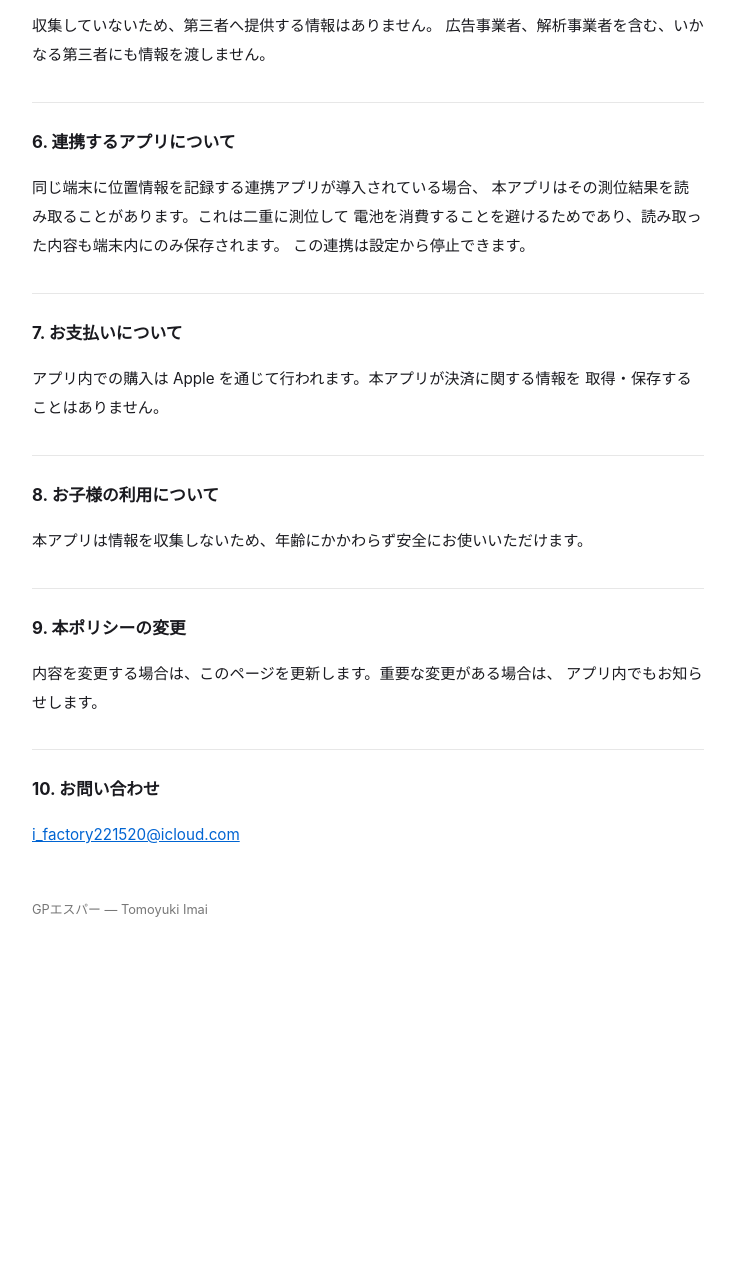
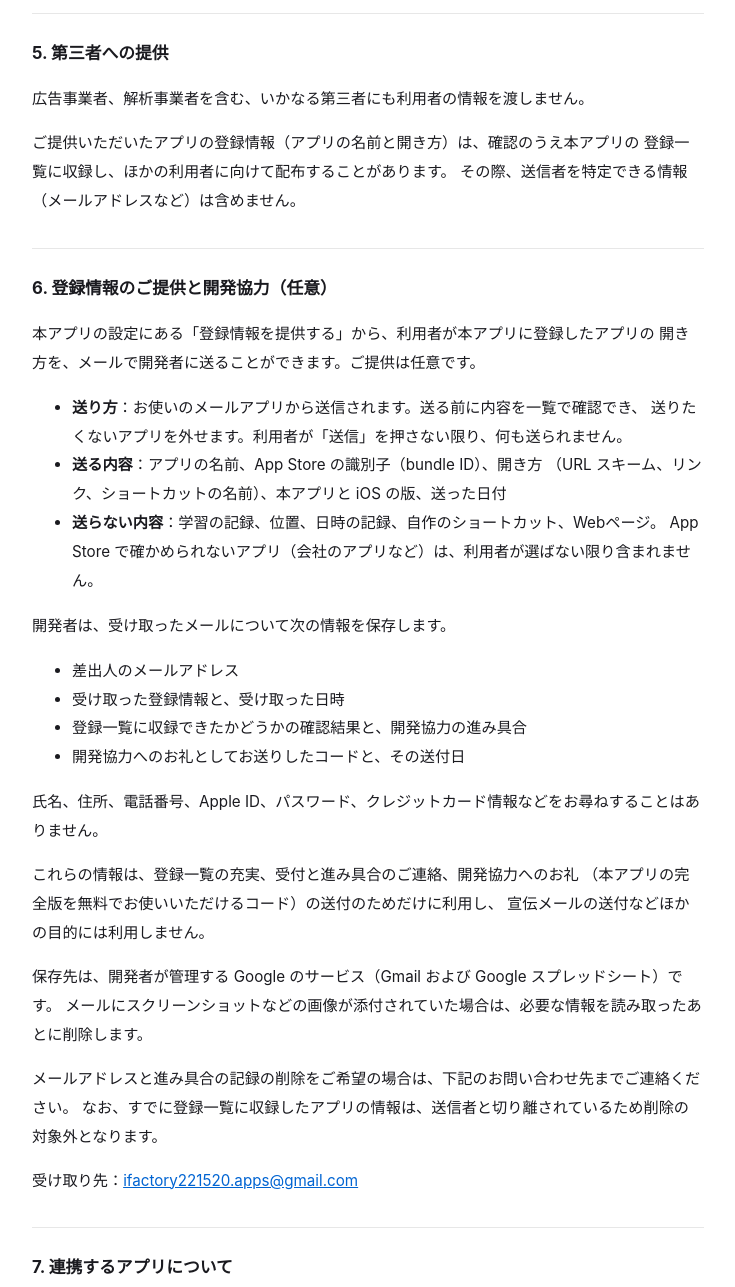
Before and after one commit to ifactory221520-wq/gpesper, a plain HTML site: page privacy.html in a window 1280 px wide. Shown: the part 1378-2665 px from the top of the page, without its empty margins (272-1007 px from the left). Before the commit the page ends 2381 px from the top, so only its background shows below. Drawn offline with Linux system fonts and the light colour scheme.

Commit message:
Update privacy.html

```diff
--- a/privacy.html
+++ b/privacy.html
@@ -21,14 +21,16 @@ footer{margin-top:48px;color:#777;font-size:.8rem}
 <body>
 <main>
 <h1>プライバシーポリシー</h1>
-<p class="sub">GPエスパー ／ 最終更新 2026年8月29日</p>
+<p class="sub">GPエスパー ／ 最終更新 2026年9月16日</p>
 
 <p>GPエスパー（以下「本アプリ」）における、利用者の情報の取り扱いについて定めます。</p>
 
 <h2>1. 開発者が収集する情報</h2>
-<p><strong>本アプリは、利用者に関するいかなる情報も収集しません。</strong>
+<p><strong>本アプリは、利用者に関する情報を自動で収集することはありません。</strong>
 開発者のサーバーへ情報を送信する仕組みは、本アプリの中に存在しません。
 広告および解析のための第三者製の部品も、一切組み込んでいません。</p>
+<p>ただし、利用者がご自身の意思でメールを送った場合に限り、そのメールの内容と
+差出人のメールアドレスを開発者が受け取ります（「6. 登録情報のご提供と開発協力」）。</p>
 
 <h2>2. 端末内に保存される情報</h2>
 <p>本アプリは、予測の精度を高めるために、次の情報を<strong>お使いの端末の中にのみ</strong>保存します。
@@ -60,27 +62,57 @@ footer{margin-top:48px;color:#777;font-size:.8rem}
 <p>また、本アプリを端末から削除すると、保存されていた内容もあわせて削除されます。</p>
 
 <h2>5. 第三者への提供</h2>
-<p>収集していないため、第三者へ提供する情報はありません。
-広告事業者、解析事業者を含む、いかなる第三者にも情報を渡しません。</p>
+<p>広告事業者、解析事業者を含む、いかなる第三者にも利用者の情報を渡しません。</p>
+<p>ご提供いただいたアプリの登録情報（アプリの名前と開き方）は、確認のうえ本アプリの
+登録一覧に収録し、ほかの利用者に向けて配布することがあります。
+その際、送信者を特定できる情報（メールアドレスなど）は含めません。</p>
 
-<h2>6. 連携するアプリについて</h2>
+<h2>6. 登録情報のご提供と開発協力（任意）</h2>
+<p>本アプリの設定にある「登録情報を提供する」から、利用者が本アプリに登録したアプリの
+開き方を、メールで開発者に送ることができます。ご提供は任意です。</p>
+<ul>
+<li><strong>送り方</strong>：お使いのメールアプリから送信されます。送る前に内容を一覧で確認でき、
+送りたくないアプリを外せます。利用者が「送信」を押さない限り、何も送られません。</li>
+<li><strong>送る内容</strong>：アプリの名前、App Store の識別子（bundle ID）、開き方
+（URL スキーム、リンク、ショートカットの名前）、本アプリと iOS の版、送った日付</li>
+<li><strong>送らない内容</strong>：学習の記録、位置、日時の記録、自作のショートカット、Webページ。
+App Store で確かめられないアプリ（会社のアプリなど）は、利用者が選ばない限り含まれません。</li>
+</ul>
+<p>開発者は、受け取ったメールについて次の情報を保存します。</p>
+<ul>
+<li>差出人のメールアドレス</li>
+<li>受け取った登録情報と、受け取った日時</li>
+<li>登録一覧に収録できたかどうかの確認結果と、開発協力の進み具合</li>
+<li>開発協力へのお礼としてお送りしたコードと、その送付日</li>
+</ul>
+<p>氏名、住所、電話番号、Apple ID、パスワード、クレジットカード情報などをお尋ねすることはありません。</p>
+<p>これらの情報は、登録一覧の充実、受付と進み具合のご連絡、開発協力へのお礼
+（本アプリの完全版を無料でお使いいただけるコード）の送付のためだけに利用し、
+宣伝メールの送付などほかの目的には利用しません。</p>
+<p>保存先は、開発者が管理する Google のサービス（Gmail および Google スプレッドシート）です。
+メールにスクリーンショットなどの画像が添付されていた場合は、必要な情報を読み取ったあとに削除します。</p>
+<p>メールアドレスと進み具合の記録の削除をご希望の場合は、下記のお問い合わせ先までご連絡ください。
+なお、すでに登録一覧に収録したアプリの情報は、送信者と切り離されているため削除の対象外となります。</p>
+<p>受け取り先：<a href="mailto:ifactory221520.apps@gmail.com">ifactory221520.apps@gmail.com</a></p>
+
+<h2>7. 連携するアプリについて</h2>
 <p>同じ端末に位置情報を記録する連携アプリが導入されている場合、
 本アプリはその測位結果を読み取ることがあります。これは二重に測位して
 電池を消費することを避けるためであり、読み取った内容も端末内にのみ保存されます。
 この連携は設定から停止できます。</p>
 
-<h2>7. お支払いについて</h2>
+<h2>8. お支払いについて</h2>
 <p>アプリ内での購入は Apple を通じて行われます。本アプリが決済に関する情報を
 取得・保存することはありません。</p>
 
-<h2>8. お子様の利用について</h2>
-<p>本アプリは情報を収集しないため、年齢にかかわらず安全にお使いいただけます。</p>
+<h2>9. お子様の利用について</h2>
+<p>本アプリは情報を自動で収集しないため、年齢にかかわらずお使いいただけます。メールでの登録情報のご提供は任意です。</p>
 
-<h2>9. 本ポリシーの変更</h2>
+<h2>10. 本ポリシーの変更</h2>
 <p>内容を変更する場合は、このページを更新します。重要な変更がある場合は、
 アプリ内でもお知らせします。</p>
 
-<h2>10. お問い合わせ</h2>
+<h2>11. お問い合わせ</h2>
 <p><a href="mailto:i_factory221520@icloud.com">i_factory221520@icloud.com</a></p>
 
 <footer>GPエスパー — Tomoyuki Imai</footer>
```
